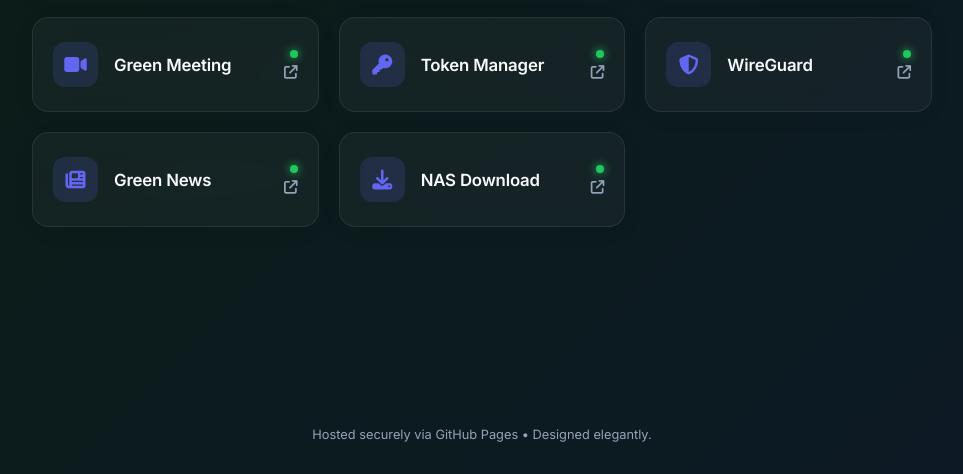
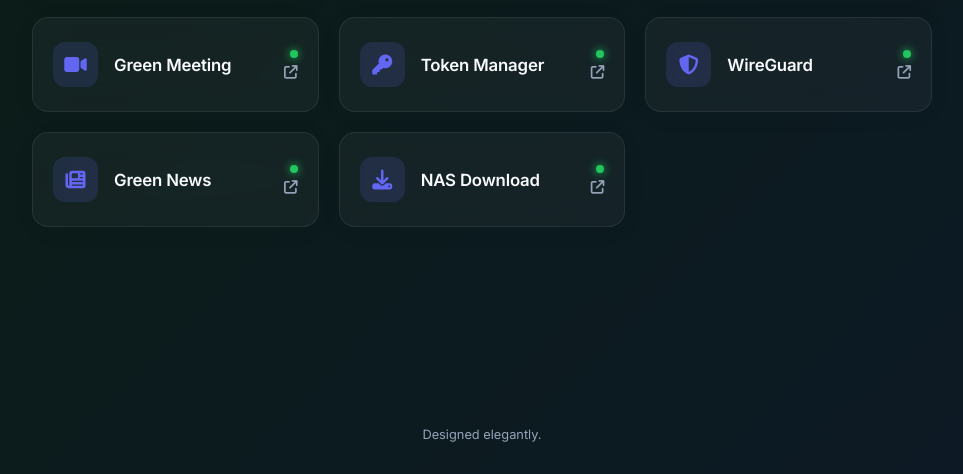
Before and after one commit to maxilotus11/Green_Watch, a plain HTML site: page index.html in a window 1280 px wide. Shown: the part 326-800 px from the top of the page, without its empty margins (158-1121 px from the left). Drawn offline with Linux system fonts and the light colour scheme.

Commit message:
Update footer text in index.html
Removed 'Hosted securely via GitHub Pages' from footer.

```diff
--- a/index.html
+++ b/index.html
@@ -386,7 +386,7 @@
     </div>
 
     <footer>
-        Hosted securely via GitHub Pages &bull; Designed elegantly.
+        Designed elegantly.
     </footer>
 
     <script>
```
